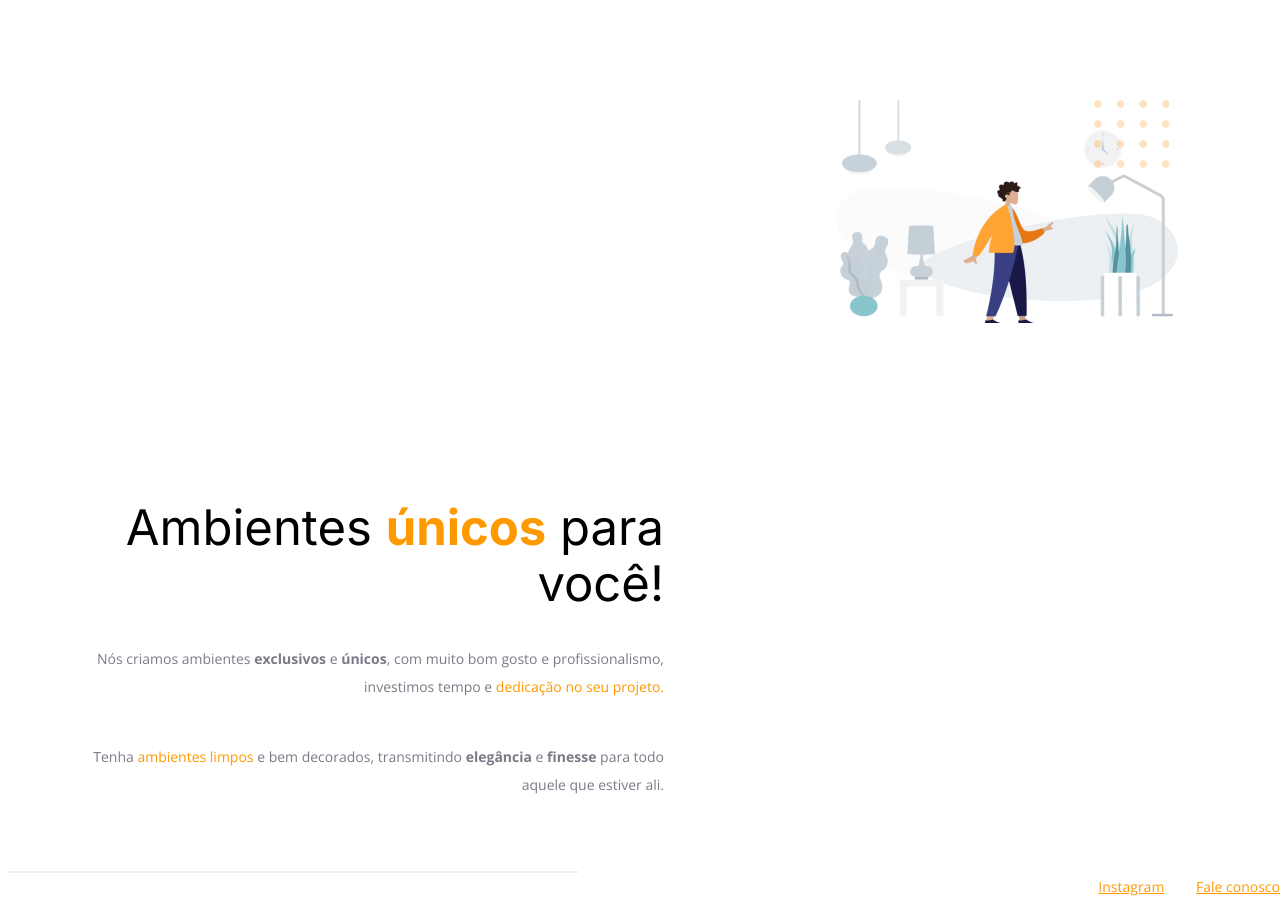
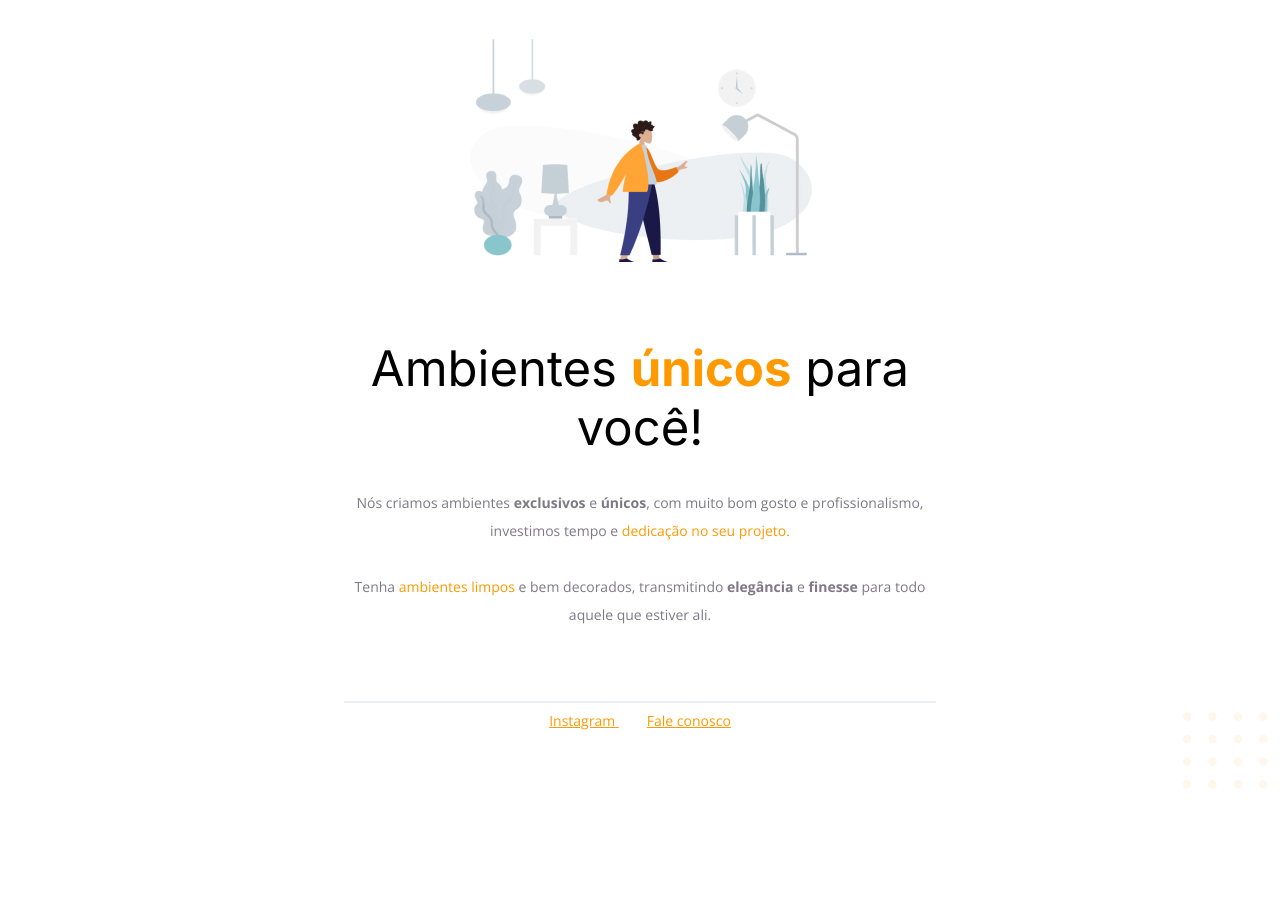
Before and after one commit to A1exLima/rocketseat-stage2-intro-html-css-desafio-correcao-bug, a plain HTML site: page index.html in a window 1280 px wide. After the commit the page ends 800 px from the top, so only its background shows below. Drawn offline with nearby package versions, Linux system fonts and the light colour scheme.

Commit message:
Correção CSS projeto de acordo com layout figma

```diff
--- a/index.html
+++ b/index.html
@@ -13,9 +13,8 @@
   </head>
   <!-- Tag <body> é o corpo do documento, onde tem as informações que serão mostradas. -->
   <body>
-    <img src="images/img1.jpg" alt="Desenho de uma pessoa vestindo uma camisa amarela em uma sala com Móveis"/>
-
     <div id="hero">
+      <img src="images/img1.jpg" alt="Desenho de uma pessoa vestindo uma camisa amarela em uma sala com Móveis"/>
       <h1>Ambientes <span>únicos</span> para você!</h1>
       <p>Nós criamos ambientes <strong>exclusivos</strong> e <strong>únicos</strong>, com muito bom gosto e profissionalismo, investimos tempo e <span>dedicação no seu projeto.</span>
       <br/>
--- a/style.css
+++ b/style.css
@@ -1,56 +1,83 @@
+*{
+  margin: 0;
+  box-sizing: border-box;
+  text-decoration: none;
+}
+
 body {
   font-family: "Open Sans", sans-serif;
-  text-align: end;
-  margin: 0;
+  display: flex;
+  flex-direction: column;
+  justify-content: center;
+  height:100vh;
 }
 
 #hero {
-    width: 592px;
-    margin: 72px;
+  width: 592px;
+  text-align: center;
+  margin: 0 auto 72px;
 }
 
 img {
-    margin: 100px;
+  width: 348px;
+  height: 223px;
 }
 
 h1 {
-  font-family: "Inter", sans-serif;
-  font-size: 49px;
-  line-height: 56px;
-  font-weight: normal;
+  margin-top: 72px;
+  margin-bottom: 32px;
+  font-family: 'Inter';
+  font-style: normal;
+  font-weight: 400;
+  font-size: 3.0625rem;
 }
 
 h1 span {
   font-weight: bold;
-
-  margin-bottom: 32px;
 }
 
-span, a {
+p {
+  font-family: 'Open Sans';
+  font-style: normal;
+  font-weight: 400;
+  font-size: 0.875rem;
+  color: #7D7987;
+  line-height: 28px;
+}
+
+span, a{
   color: #ff9900;
 }
 
-p, #footer {
-  color: #7d7987;
-  font-size: 14px;
-  line-height: 28px;
+#footer {
+  width: 592px;
+  height: 28px;
+  margin: 0 auto 33px;
+  font-family: 'Open Sans';
+  font-style: normal;
+  font-weight: 400;
+  font-size: 0.875rem;
+  text-align: center;
+  text-decoration-line: underline;
+  color: #FF9900;
 }
 
 #footer a + a {
-    margin-left: 28px;
+  margin-left: 28px;
 }
 
 .line {
-    width: 568px;
+    width: 592px;
     height: 0;
-
-    margin: 0 8px;
-
+    margin-bottom: 8px;
     border: 1px solid #ECEFF2;
 }
 
 #balls {
-    position: fixed;
-    top: 0;
-    right: 0;
+  width: 98.39px;
+  height: 88px;
+  position:fixed;
+  bottom: 0;
+  right: 0;
+  opacity: 0.3;
 }
```
